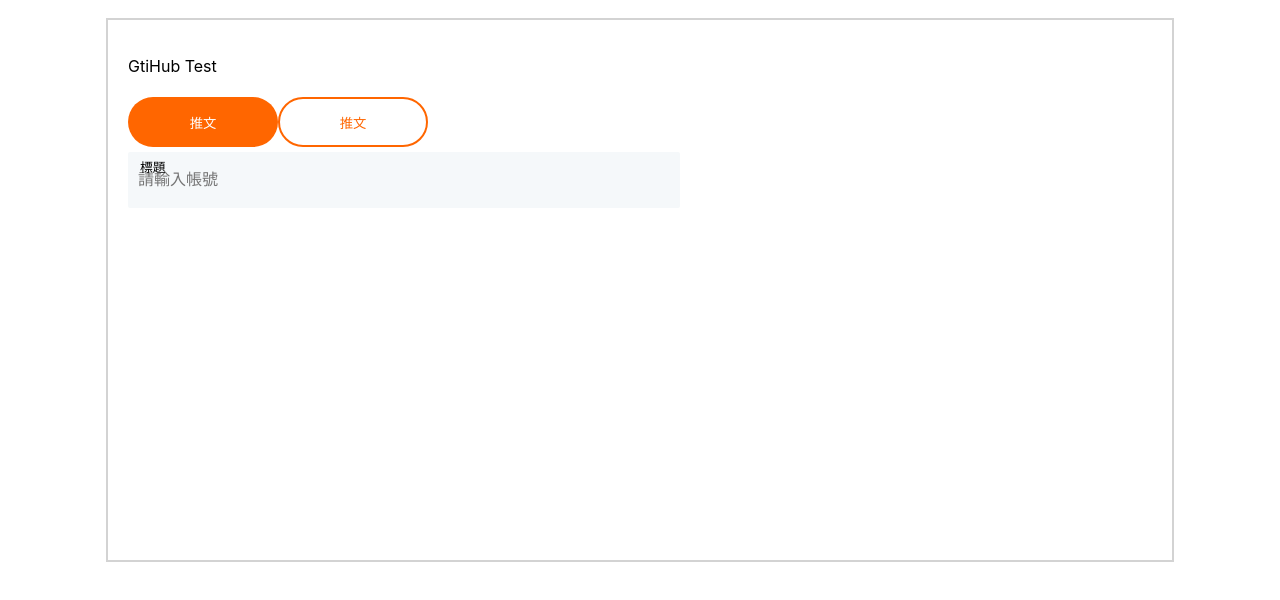
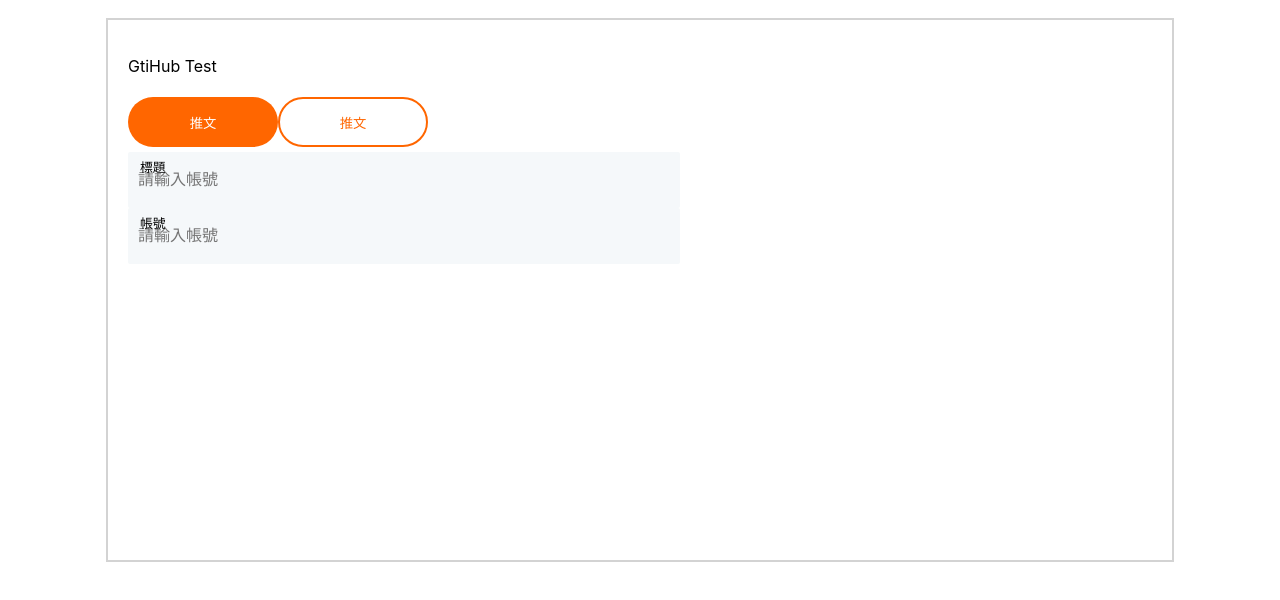
Before and after one commit to kumomiki/github_test, a React (Create React App) app: page / in a window 1280 px wide. Shown: the top 600 px of the page. Built offline with nearby package versions, Linux system fonts and the light colour scheme.

Commit message:
feat: add the other input component

```diff
--- a/src/App.js
+++ b/src/App.js
@@ -12,7 +12,8 @@ function App() {
         </p>
         <Button title='推文' className={style.buttonOrange}/>
         <Button title='推文' className={style.buttonWhite}/>
-        <Input />
+        <Input title='標題' />
+        <Input title='帳號' />
         </div>
       </header>
     </div>
--- a/src/components/basic_component/input.jsx
+++ b/src/components/basic_component/input.jsx
@@ -3,7 +3,7 @@ import style from 'src/components/basic_component/input.module.scss'
 export const Input = ({title}) => {
   return (
     <div className={style.inputContainer}>
-      <div className={style.inputTitle}>標題</div>
+      <div className={style.inputTitle}>{title}</div>
       <input type="text" placeholder="請輸入帳號" />
     </div>
   );
```
